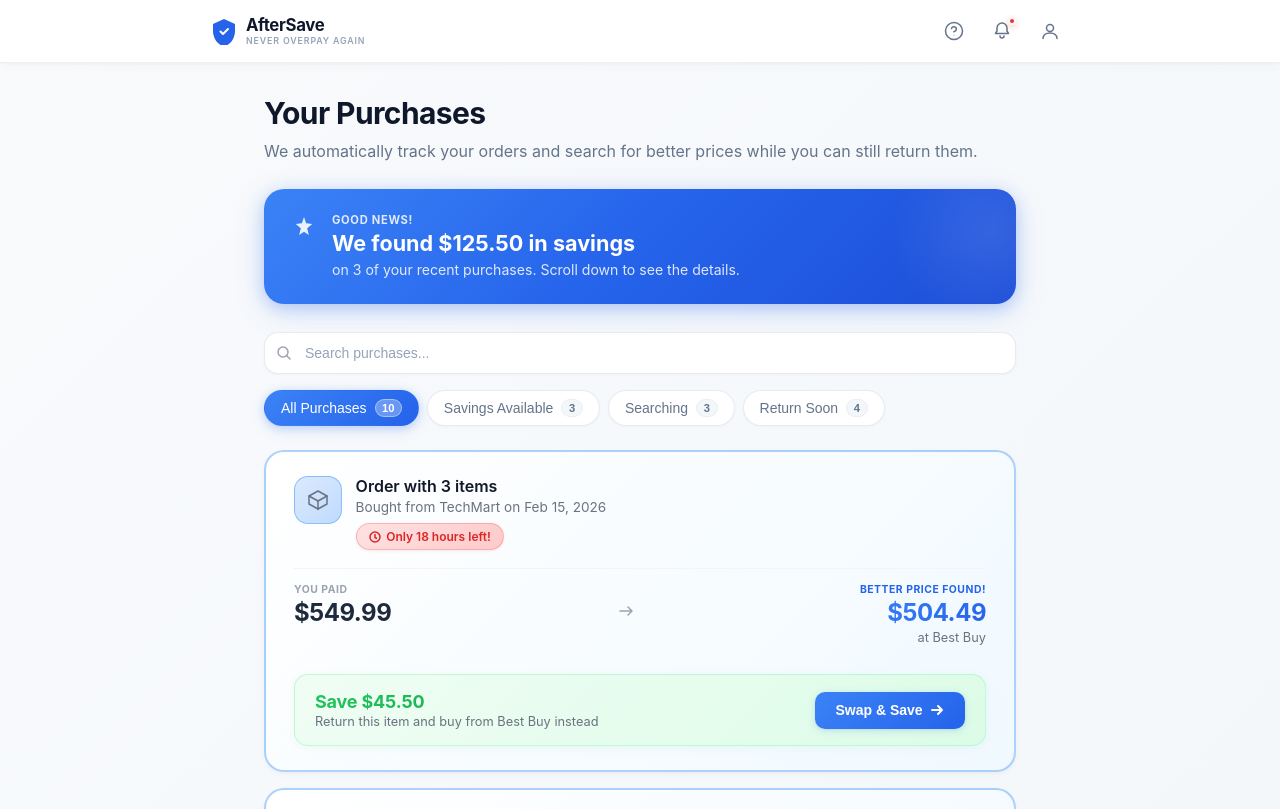
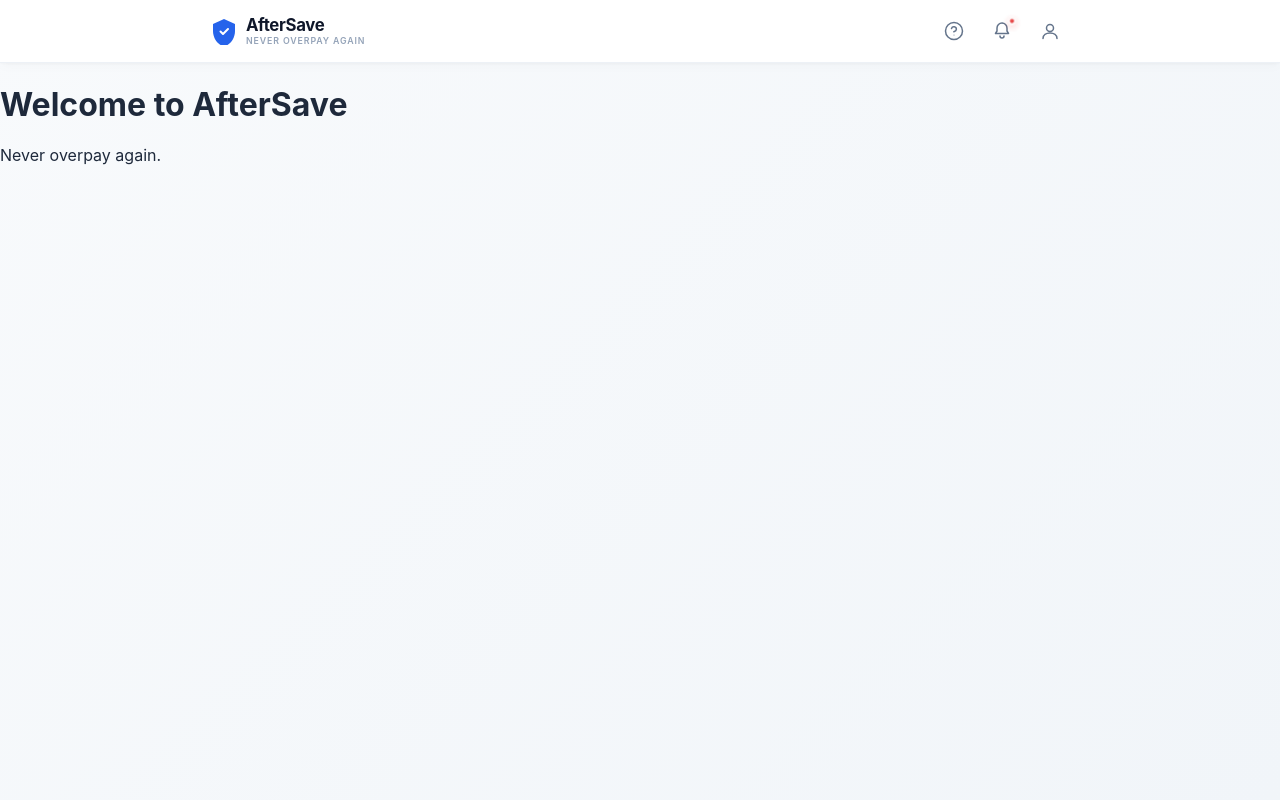
Before and after one commit to nirnir/aftersave, a React (Vite) app: page / in a window 1280 px wide. Shown: the top 809 px of the page. Built offline with nearby package versions, Linux system fonts and the light colour scheme.

Commit message:
Replace PurchasesListPage with LandingPage route

```diff
--- a/src/App.tsx
+++ b/src/App.tsx
@@ -2,6 +2,7 @@
 import { BrowserRouter, Routes, Route } from "react-router-dom";
 import { PurchasesListPage } from "./pages/PurchasesListPage";
 import { PurchaseDetailsPage } from "./pages/PurchaseDetailsPage";
+import { LandingPage } from "./pages/LandingPage";
 
 export const App: React.FC = () => {
   return (
@@ -9,7 +10,7 @@
       <div className="app-root">
         <Navbar />
         <Routes>
-          <Route path="/" element={<PurchasesListPage />} />
+                    <Route path="/" element={<LandingPage />} />
           <Route
             path="/purchase/:purchaseId"
             element={<PurchaseDetailsPage />}
```
